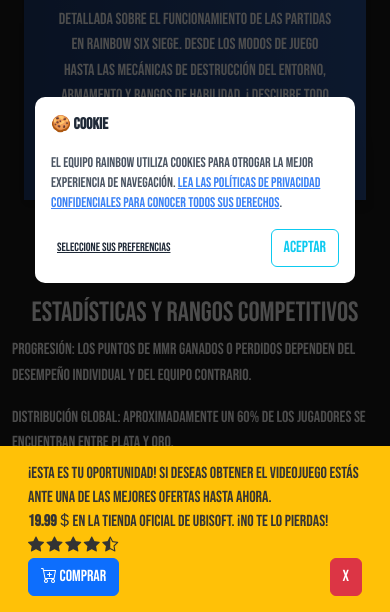
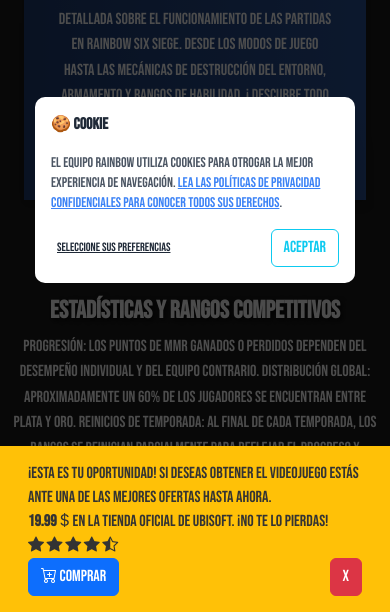
Before and after one commit to mariohernandez13/R6web, a plain HTML site: page public/videojuego.html in a window 390 px wide. Shown: the part 232-844 px from the top of the page. Drawn offline with nearby package versions, Linux system fonts and the light colour scheme; a web font is replaced by a local one.

Commit message:
fix descripción videos

```diff
--- a/public/videojuego.html
+++ b/public/videojuego.html
@@ -85,24 +85,21 @@
         <section>
             <div class="container">
                 <div class="mt-5">
-                    <div class="row text-center">
-                        <h1>Estadísticas y Rangos Competitivos</h1>
-                    </div>
-                    <div class="row mb-3">
-                        <div class="col-md-6 mx-auto header-description">
-                            <p>Progresión: Los puntos de MMR ganados o perdidos dependen del desempeño individual y
+                    <div class="row text-center mb-3">
+                        <h2>Estadísticas y Rangos Competitivos</h2>
+                        <p class="mx-auto header-description">Progresión: Los puntos de MMR ganados o perdidos dependen
+                            del desempeño individual y
                             del equipo
                             contrario.
-                            </p>
-                            <p>Distribución Global: Aproximadamente un 60% de los jugadores se encuentran entre
+
+                            Distribución Global: Aproximadamente un 60% de los jugadores se encuentran entre
                             Plata y
-                                Oro.</p>
-                            <p>Reinicios de Temporada: Al final de cada temporada, los rangos se reinician
+                            Oro.
+                            Reinicios de Temporada: Al final de cada temporada, los rangos se reinician
                             parcialmente
                             para
                             reflejar el progreso y recibir las recompensas del rango alcanzado.
                         </p>
-                        </div>
                     </div>
                 </div>
             </div>
@@ -293,6 +290,17 @@
         <!-- Videos en cuadrícula -->
         <section>
             <div class="container">
+                <!-- Título explicativo -->
+                <div class="row mb-4 mt-3">
+                    <div class="col text-center header-title">
+                        <h2>Explorando Rainbow Six Siege: Historia, Tráilers y Explicaciones del Youtuber Más Reconocido
+                        </h2>
+                        <p class="header-description">Descubre Una colección de videos que incluye tráilers, historia
+                            del juego, además de los momentos más destacados de la liga esports competitiva y análisis
+                            del youtuber más
+                            destacado de Rainbow Six Siege en habla hispana, Caramelo YT.</p>
+                    </div>
+                </div>
                 <div class="row mb-3">
                     <div class="col col-md-6">
                         <!-- Trailer Season 9 -->
@@ -372,7 +380,8 @@
         <div class="cookie-card" id="contenedor-menu">
             <span class="title">🍪 Cookie </span>
             <p class="description">El equipo Rainbow utiliza cookies para otrogar la mejor experiencia de navegación.
-                <a href="https://www.ubisoft.com/es-es/esports/rainbow-six/siege/news-updates/2krXTy2jJik4okDKy8QTHT"> Lea las políticas de privacidad confidenciales para conocer todos sus derechos</a>.
+                <a href="https://www.ubisoft.com/es-es/esports/rainbow-six/siege/news-updates/2krXTy2jJik4okDKy8QTHT">
+                    Lea las políticas de privacidad confidenciales para conocer todos sus derechos</a>.
             </p>
             <div class="actions">
                 <button class="pref">
```
Also changed, not shown: ToDo.txt (deleted), public/paletas.txt (deleted). Lines whose indentation alone changed are shown as unchanged.
